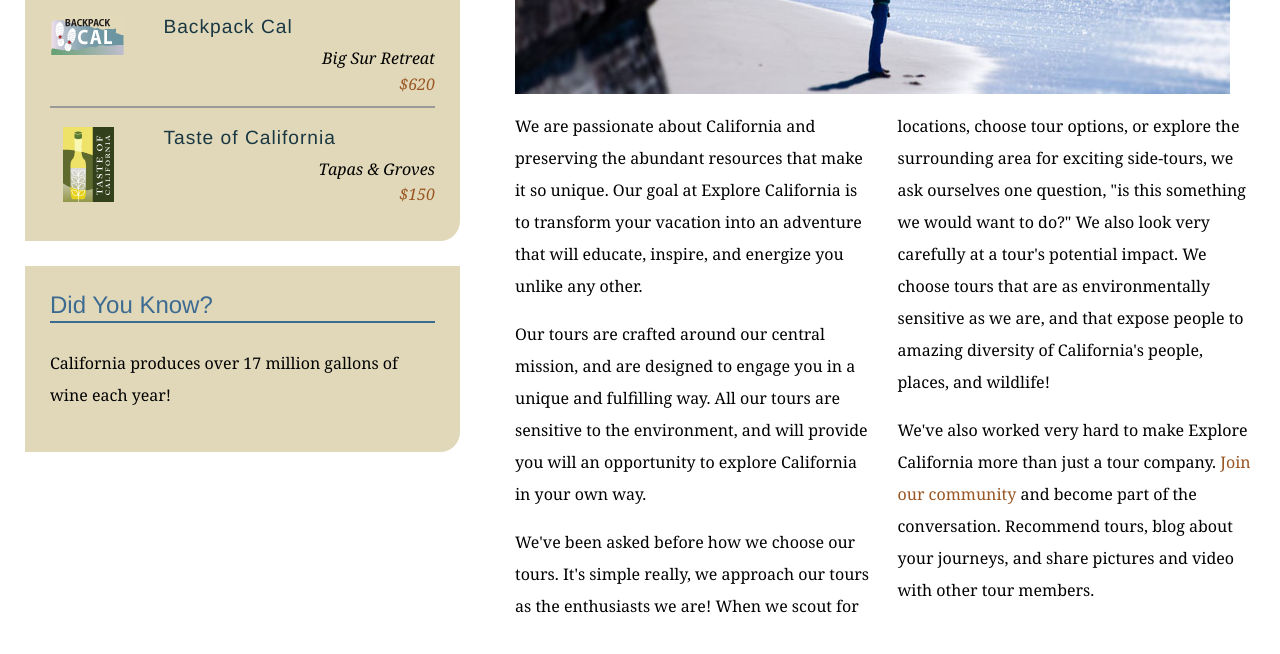
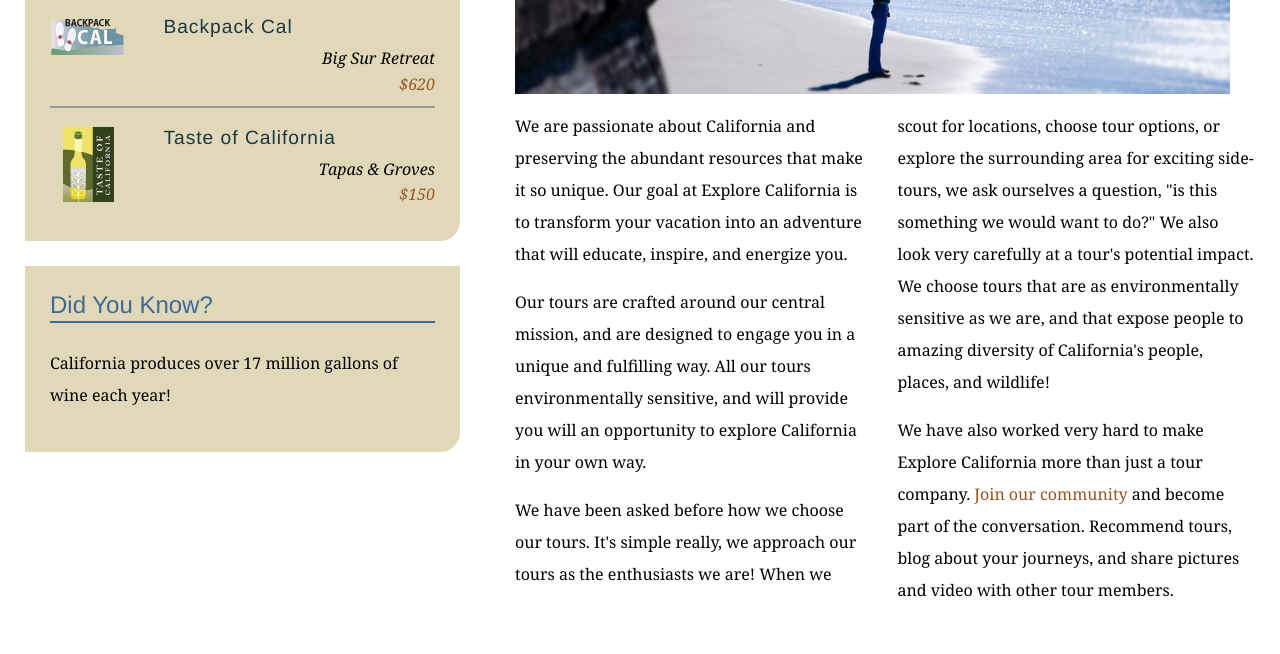
Before and after one commit to anujk3/explore_california, a plain HTML site: page mission.html in a window 1280 px wide. Shown: the part 590-1244 px from the top of the page. Drawn offline with Linux system fonts and the light colour scheme.

Commit message:
Text edits on mission page

```diff
--- a/mission.html
+++ b/mission.html
@@ -62,10 +62,10 @@
 			<h1>Who we are</h1>
 			<img src="assets/images/mission_look.jpg" alt="Looking out at the Pacific" class="articleImage" />
 			<div class="multiCol">
-				<p>We are passionate about California and preserving the abundant resources that make it so unique. Our goal at Explore California is to transform your vacation into an adventure that will educate, inspire, and energize you unlike any other.</p>
-				<p>Our tours are crafted around our central mission, and are designed to engage you in a unique and fulfilling way. All our tours are sensitive to the environment, and will provide you will an opportunity to explore California in your own way.</p>
-				<p>We've been asked before how we choose our tours. It's simple really, we approach our tours as the enthusiasts we are! When we scout for locations, choose tour options, or explore the surrounding area for exciting side-tours, we ask ourselves one question, &quot;is this something we would want to do?&quot; We also look very carefully at a tour's potential impact. We choose tours that are as environmentally sensitive as we are, and that expose people to amazing diversity of California's people, places, and wildlife!</p>
-				<p>We've also worked very hard to make Explore California more than just a tour company. <a href="explorers/join.html">Join our community</a> and become part of the conversation. Recommend tours, blog about your journeys, and share pictures and video with other tour members.</p>
+				<p>We are passionate about California and preserving the abundant resources that make it so unique. Our goal at Explore California is to transform your vacation into an adventure that will educate, inspire, and energize you.</p>
+				<p>Our tours are crafted around our central mission, and are designed to engage you in a unique and fulfilling way. All our tours environmentally sensitive, and will provide you will an opportunity to explore California in your own way.</p>
+				<p>We have been asked before how we choose our tours. It's simple really, we approach our tours as the enthusiasts we are! When we scout for locations, choose tour options, or explore the surrounding area for exciting side-tours, we ask ourselves a question, &quot;is this something we would want to do?&quot; We also look very carefully at a tour's potential impact. We choose tours that are as environmentally sensitive as we are, and that expose people to amazing diversity of California's people, places, and wildlife!</p>
+				<p>We have also worked very hard to make Explore California more than just a tour company. <a href="explorers/join.html">Join our community</a> and become part of the conversation. Recommend tours, blog about your journeys, and share pictures and video with other tour members.</p>
 			</div>
 		</div>
 	</div>
```
